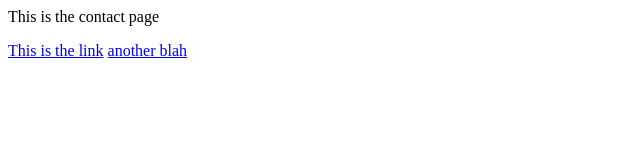
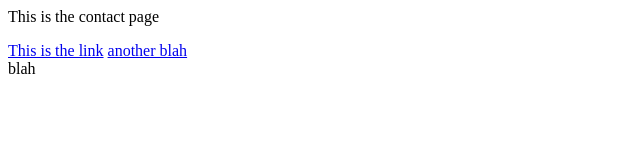
Before and after one commit to dbhubbell/explore_california, a plain HTML site: page contact.html in a window 1280 px wide. Shown: the full height of the page, 0-640 px from the left. Drawn offline with Linux system fonts and the light colour scheme.

Commit message:
another change

```diff
--- a/contact.html
+++ b/contact.html
@@ -7,5 +7,6 @@
 	<a href="this is the link">This is the link</a>
 	<a href="something.com>more changes</a>
 	<a href="blah.com">another blah</a>
+	<div>blah</div>
 </body>
 </html>
```
